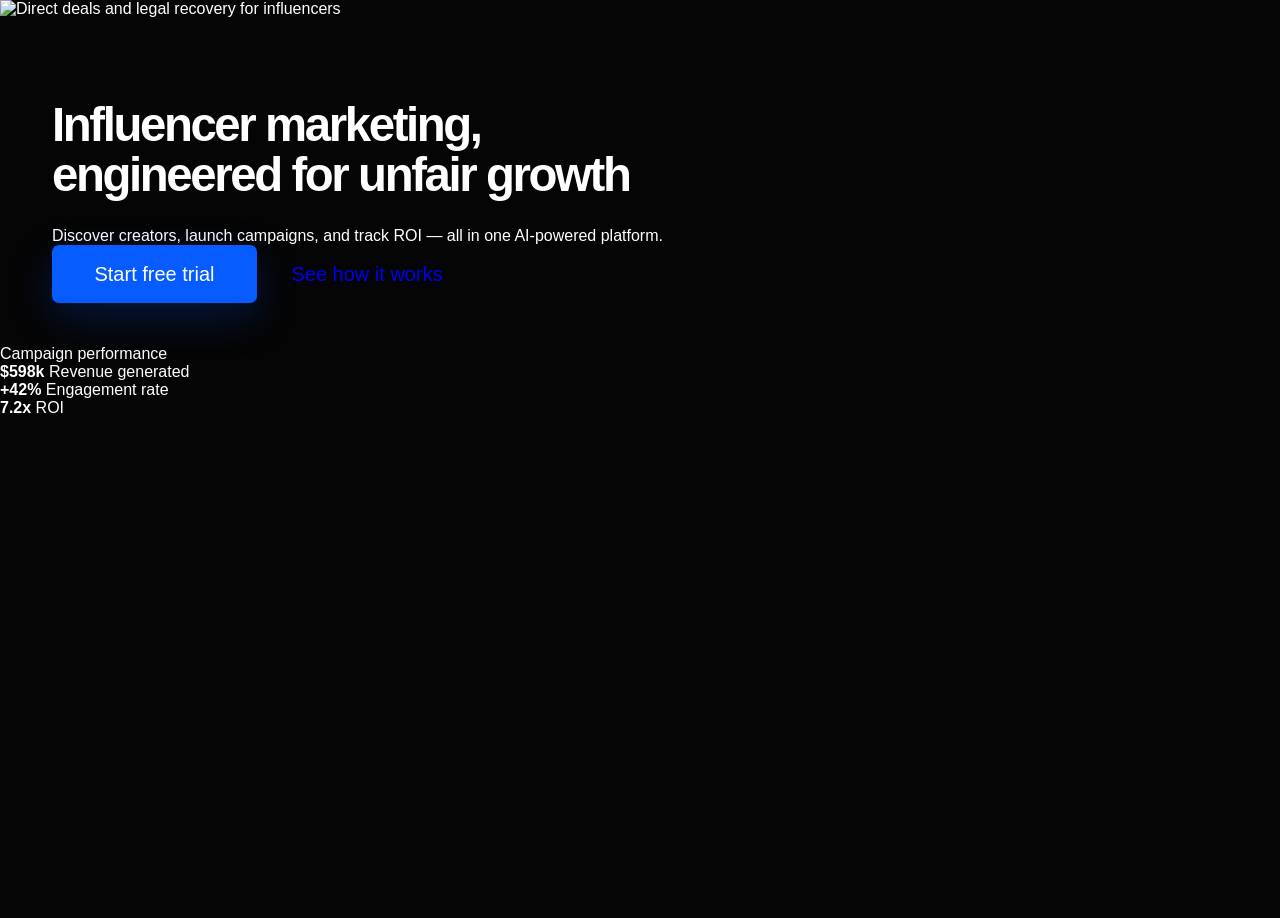
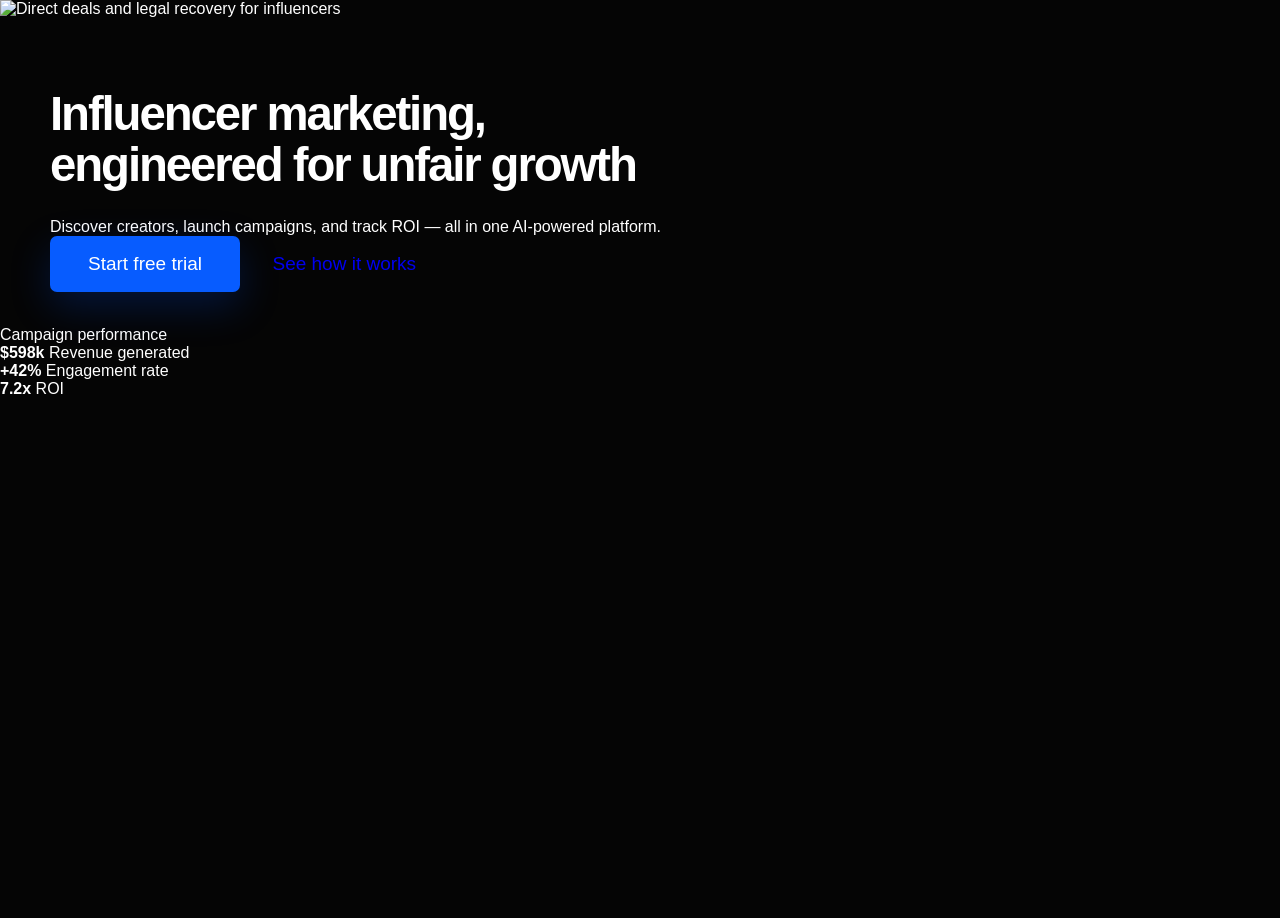

Update style.css

--- a/style.css
+++ b/style.css
@@ -14,15 +14,9 @@ body {
   position: relative;
   min-height: 100vh;
   overflow: hidden;
-
   background-image: url("hero-graphic.png");
-
-  /* MNIEJSZA POSTAĆ */
-  background-size: 70% auto;
-
-  /* PRZESUNIĘCIE */
-  background-position: 92% top;
-
+  background-size: 78% auto;
+  background-position: 100% top;
   background-repeat: no-repeat;
   background-color: #050505;
 }
@@ -30,32 +24,27 @@ body {
 .overlay {
   position: absolute;
   inset: 0;
-
-  /* LEPSZE ŚWIATŁO NA TWARZY */
   background:
     linear-gradient(
       90deg,
-      rgba(0,0,0,.92) 0%,
-      rgba(0,0,0,.70) 30%,
-      rgba(0,0,0,.16) 58%,
-      rgba(0,0,0,.02) 100%
+      rgba(0,0,0,.94) 0%,
+      rgba(0,0,0,.82) 31%,
+      rgba(0,0,0,.38) 55%,
+      rgba(0,0,0,.08) 100%
     );
-
   z-index: 1;
 }
 
 .nav {
   position: relative;
   z-index: 2;
-
-  padding: 42px 52px 0;
+  padding: 40px 50px 0;
 }
 
 .brand {
   display: flex;
   align-items: center;
   gap: 18px;
-
   font-size: 15px;
   font-weight: 700;
   letter-spacing: 7px;
@@ -68,73 +57,52 @@ body {
 .hero-content {
   position: relative;
   z-index: 2;
-
-  padding: 82px 52px 42px;
+  padding: 70px 50px 34px;
 }
 
 .left {
-  max-width: 620px;
+  max-width: 590px;
 }
 
-/* MNIEJSZY PREMIUM HEADLINE */
 h1 {
-  font-size: clamp(42px, 3.7vw, 62px);
-
-  line-height: 1.05;
-  letter-spacing: -2.4px;
+  font-size: clamp(40px, 3.45vw, 58px);
+  line-height: 1.08;
+  letter-spacing: -2.1px;
   font-weight: 850;
-
   margin-bottom: 28px;
 }
 
 .subtext {
-  font-size: clamp(20px, 1.45vw, 26px);
-
+  font-size: clamp(19px, 1.25vw, 23px);
   line-height: 1.42;
-
   color: rgba(255,255,255,.84);
-
-  margin-bottom: 42px;
-
-  max-width: 540px;
+  margin-bottom: 38px;
+  max-width: 510px;
 }
 
 .buttons {
   display: flex;
-  gap: 24px;
-
-  margin-bottom: 64px;
+  gap: 22px;
+  margin-bottom: 54px;
 }
 
 .btn {
-  height: 58px;
-  min-width: 205px;
-
-  padding: 0 30px;
-
+  height: 56px;
+  min-width: 190px;
+  padding: 0 28px;
   border-radius: 7px;
-
   display: inline-flex;
   align-items: center;
   justify-content: center;
-
   text-decoration: none;
-
-  font-size: 20px;
+  font-size: 19px;
   font-weight: 500;
-
-  transition: all .25s ease;
 }
 
 .btn.primary {
   background: #075cff;
   color: #ffffff;
-
   box-shadow: 0 14px 40px rgba(0,80,255,.22);
-}
-
-.btn.primary:hover {
-  transform: translateY(-2px);
 }
 
 .btn.primary span {
@@ -144,49 +112,37 @@ h1 {
 
 .btn.secondary {
   color: rgba(255,255,255,.90);
-
   border: 1px solid rgba(255,255,255,.24);
-
   background: rgba(255,255,255,.02);
 }
 
-.btn.secondary:hover {
-  background: rgba(255,255,255,.05);
-}
-
 .brands {
-  margin-bottom: 52px;
+  margin-bottom: 46px;
 }
 
 .brands p {
-  font-size: 13px;
-
-  letter-spacing: 5px;
-
+  font-size: 12px;
+  letter-spacing: 4.6px;
   color: rgba(255,255,255,.56);
-
-  margin-bottom: 24px;
+  margin-bottom: 22px;
 }
 
 .brand-logos {
   display: flex;
   align-items: center;
-  gap: 38px;
-
-  font-size: 25px;
+  gap: 34px;
+  font-size: 23px;
   font-weight: 800;
 }
 
 .features {
   display: grid;
   grid-template-columns: repeat(3, 1fr);
-
-  max-width: 620px;
+  max-width: 560px;
 }
 
 .features > div {
-  padding-right: 28px;
-
+  padding-right: 24px;
   border-right: 1px solid rgba(255,255,255,.10);
 }
 
@@ -195,24 +151,20 @@ h1 {
 }
 
 .icon {
-  font-size: 28px;
-
-  margin-bottom: 14px;
-
+  font-size: 25px;
+  margin-bottom: 12px;
   opacity: .92;
 }
 
 .features h3 {
-  font-size: 20px;
+  font-size: 18px;
   line-height: 1.1;
-
-  margin-bottom: 12px;
+  margin-bottom: 10px;
 }
 
 .features p {
-  font-size: 14px;
-  line-height: 1.55;
-
+  font-size: 13px;
+  line-height: 1.5;
   color: rgba(255,255,255,.58);
 }
 
@@ -220,14 +172,17 @@ h1 {
   display: none;
 }
 
-/* LAPTOPY */
 @media (max-width: 1400px) {
   .hero {
-    background-size: 82% auto;
+    background-size: 86% auto;
+    background-position: 100% top;
+  }
+
+  h1 {
+    font-size: clamp(39px, 3.7vw, 56px);
   }
 }
 
-/* TABLETY */
 @media (max-width: 1100px) {
   .hero {
     background-size: cover;
@@ -235,11 +190,10 @@ h1 {
   }
 
   h1 {
-    font-size: 56px;
+    font-size: 52px;
   }
 }
 
-/* MOBILE */
 @media (max-width: 900px) {
   .hero {
     background-size: cover;
